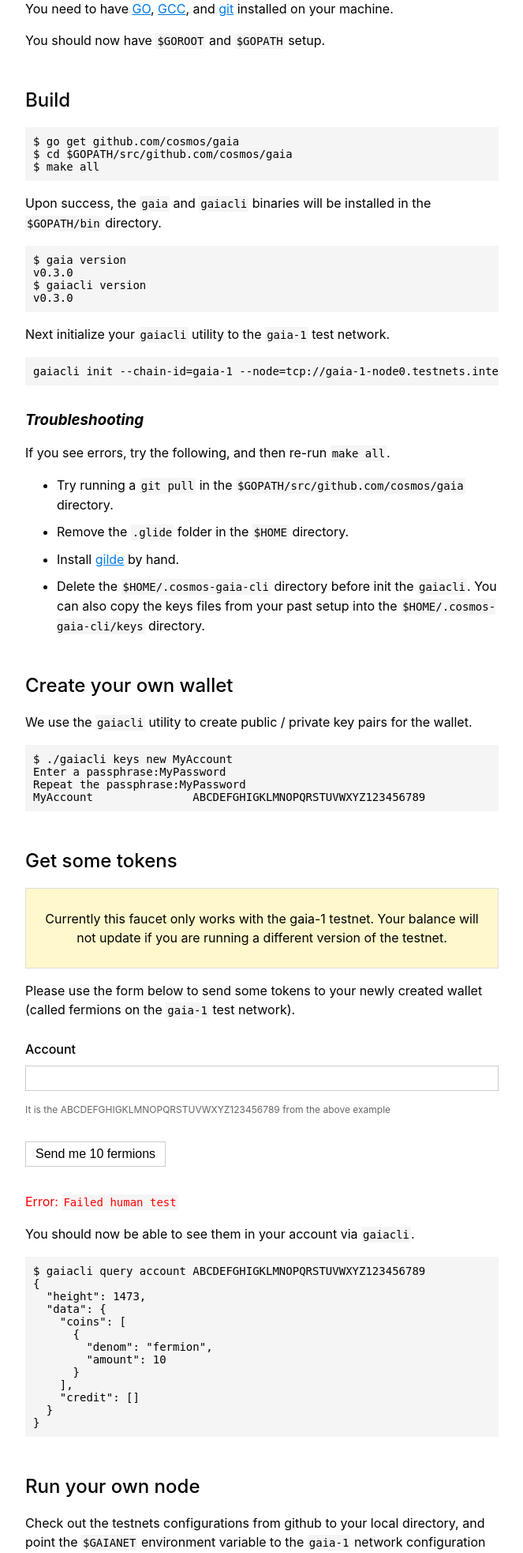
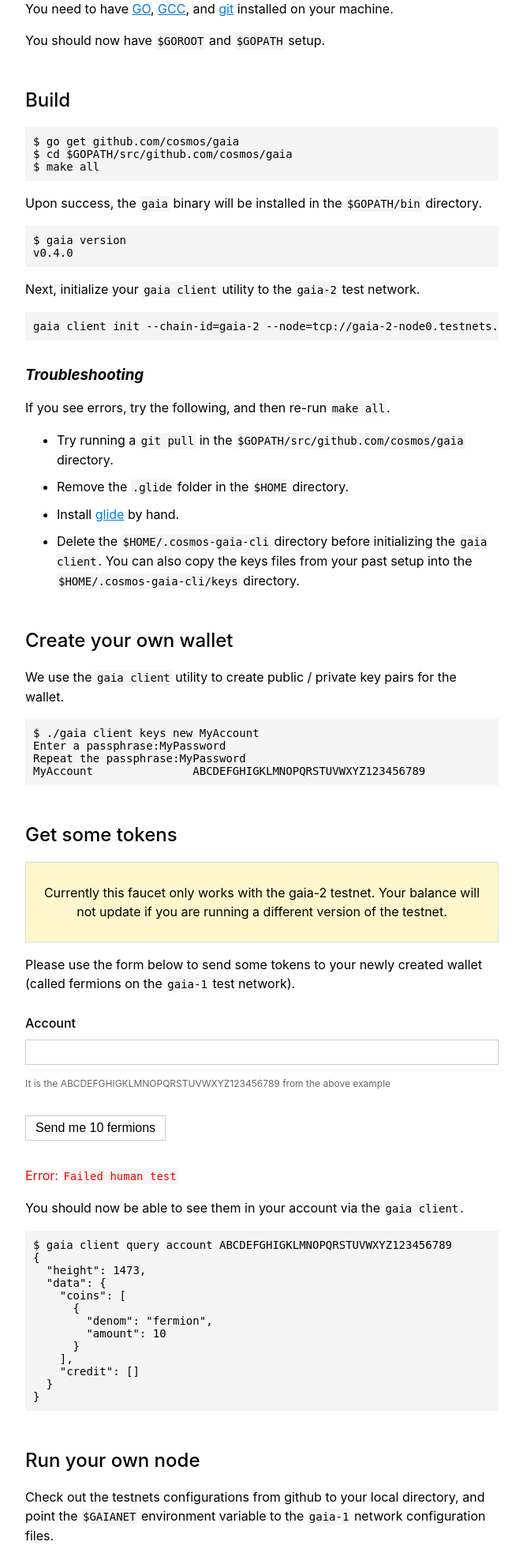
Before and after one commit to CyberMiles/cosmosvalidators, a PHP site: page /?to=1 in a window 1280 px wide. Shown: the part 416-2382 px from the top of the page at 79% size, without its empty margins (308-971 px from the left). Run offline with PHP 8.4, Linux system fonts and the light colour scheme; data that the repository does not hold is empty; some libraries are stand-ins or nearby versions.

Commit message:
updates for gaia-2

```diff
--- a/gaia-2/index.php
+++ b/gaia-2/index.php
@@ -39,8 +39,8 @@
     // No error from above
     if (empty($errormsg)) {
       // The command is like this:
-      // echo "FROM_ACCT_PASS" | /home/user/go/bin/gaiacli tx send --to=TO_ACCT_KEY --name=FROM_ACCT_NAME --amount=10fermion
-      $cmd = 'echo "' . $from_pass . '" | ' . $go_path . '/gaiacli --home "' . $home_dir . '/.cosmos-gaia-cli" tx send --to=' . $to . ' --name=' . $from_acct . ' --amount=10fermion';
+      // echo "FROM_ACCT_PASS" | /home/user/go/bin/gaia client tx send --to=TO_ACCT_KEY --name=FROM_ACCT_NAME --amount=10fermion
+      $cmd = 'echo "' . $from_pass . '" | ' . $go_path . '/gaia client --home "' . $home_dir . '/.cosmos-gaia-cli" tx send --to=' . $to . ' --name=' . $from_acct . ' --amount=10fermion';
       $res = shell_exec( $cmd );
     }
   }
@@ -112,19 +112,17 @@
 $ make all
 </pre>
 
-    <p>Upon success, the <code>gaia</code> and <code>gaiacli</code> binaries will be installed in the <code>$GOPATH/bin</code> directory.</p>
+    <p>Upon success, the <code>gaia</code> binary will be installed in the <code>$GOPATH/bin</code> directory.</p>
 
 <pre>
 $ gaia version
-v0.3.0
-$ gaiacli version
-v0.3.0
+v0.4.0
 </pre>
 
-    <p>Next initialize your <code>gaiacli</code> utility to the <code>gaia-1</code> test network.</p>
+    <p>Next, initialize your <code>gaia client</code> utility to the <code>gaia-2</code> test network.</p>
 
 <pre>
-gaiacli init --chain-id=gaia-1 --node=tcp://gaia-1-node0.testnets.interblock.io:46657
+gaia client init --chain-id=gaia-2 --node=tcp://gaia-2-node0.testnets.interblock.io:46657
 </pre>
 
     <h3><i>Troubleshooting</i></h3>
@@ -134,16 +132,16 @@
     <ul>
       <li>Try running a <code>git pull</code> in the <code>$GOPATH/src/github.com/cosmos/gaia</code> directory.</li>
       <li>Remove the <code>.glide</code> folder in the <code>$HOME</code> directory.</li>
-      <li>Install <a href="https://glide.sh/">gilde</a> by hand.</li>
-      <li>Delete the <code>$HOME/.cosmos-gaia-cli</code> directory before init the <code>gaiacli</code>. You can also copy the keys files from your past setup into the <code>$HOME/.cosmos-gaia-cli/keys</code> directory.</li>
+      <li>Install <a href="https://glide.sh/">glide</a> by hand.</li>
+      <li>Delete the <code>$HOME/.cosmos-gaia-cli</code> directory before initializing the <code>gaia client</code>. You can also copy the keys files from your past setup into the <code>$HOME/.cosmos-gaia-cli/keys</code> directory.</li>
     </ul>
 
     <h2>Create your own wallet</h2>
 
-    <p>We use the <code>gaiacli</code> utility to create public / private key pairs for the wallet.</p>
+    <p>We use the <code>gaia client</code> utility to create public / private key pairs for the wallet.</p>
 
 <pre>
-$ ./gaiacli keys new MyAccount
+$ ./gaia client keys new MyAccount
 Enter a passphrase:MyPassword
 Repeat the passphrase:MyPassword
 MyAccount		ABCDEFGHIGKLMNOPQRSTUVWXYZ123456789
@@ -151,7 +149,7 @@
 
     <h2>Get some tokens</h2>
     <div class="box">
-      <p class="text-center">Currently this faucet only works with the gaia-1 testnet. Your balance will not update if you are running a different version of the testnet.</p>
+      <p class="text-center">Currently this faucet only works with the gaia-2 testnet. Your balance will not update if you are running a different version of the testnet.</p>
     </div>
     <p>Please use the form below to send some tokens to your newly created wallet (called fermions on the <code>gaia-1</code> test network).</p>
 
@@ -184,10 +182,10 @@
   }
 ?>
 
-    <p>You should now be able to see them in your account via <code>gaiacli</code>.</p>
+    <p>You should now be able to see them in your account via the <code>gaia client</code>.</p>
 
 <pre>
-$ gaiacli query account ABCDEFGHIGKLMNOPQRSTUVWXYZ123456789
+$ gaia client query account ABCDEFGHIGKLMNOPQRSTUVWXYZ123456789
 {
   "height": 1473,
   "data": {
@@ -231,7 +229,7 @@
     </ul>
 
 <pre>
-$ gaiacli tx bond --amount 10fermion --name MyAccount --pubkey THE_PUB_KEY_OF_MY_NODE
+$ gaia client tx bond --amount 10fermion --name MyAccount --pubkey THE_PUB_KEY_OF_MY_NODE
 </pre>
 
     <p>Now, you should be able to see your node (indentified by its public key) in the network <a href="http://gaia-1-node0.testnets.interblock.io:46657/validators">validators</a> end point.</p>
```
Also changed, not shown: gaia-2/README.md.
